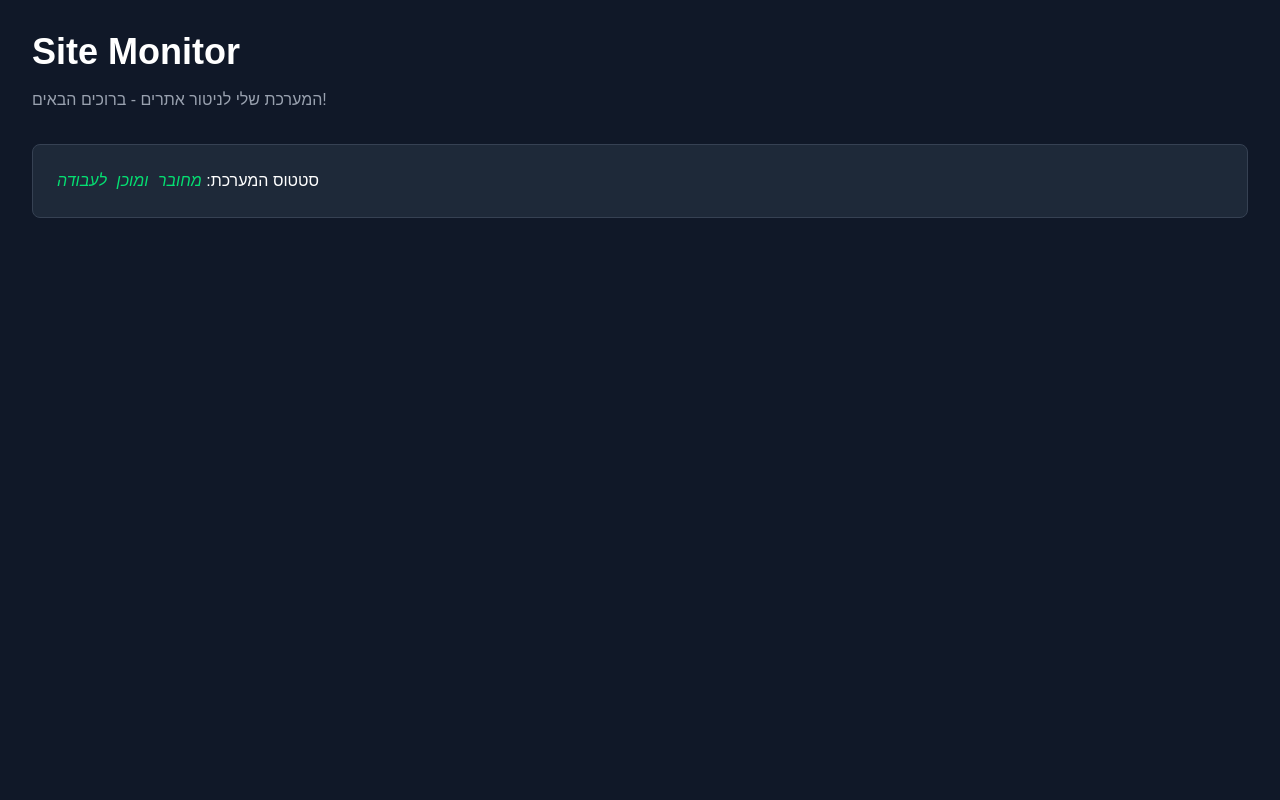
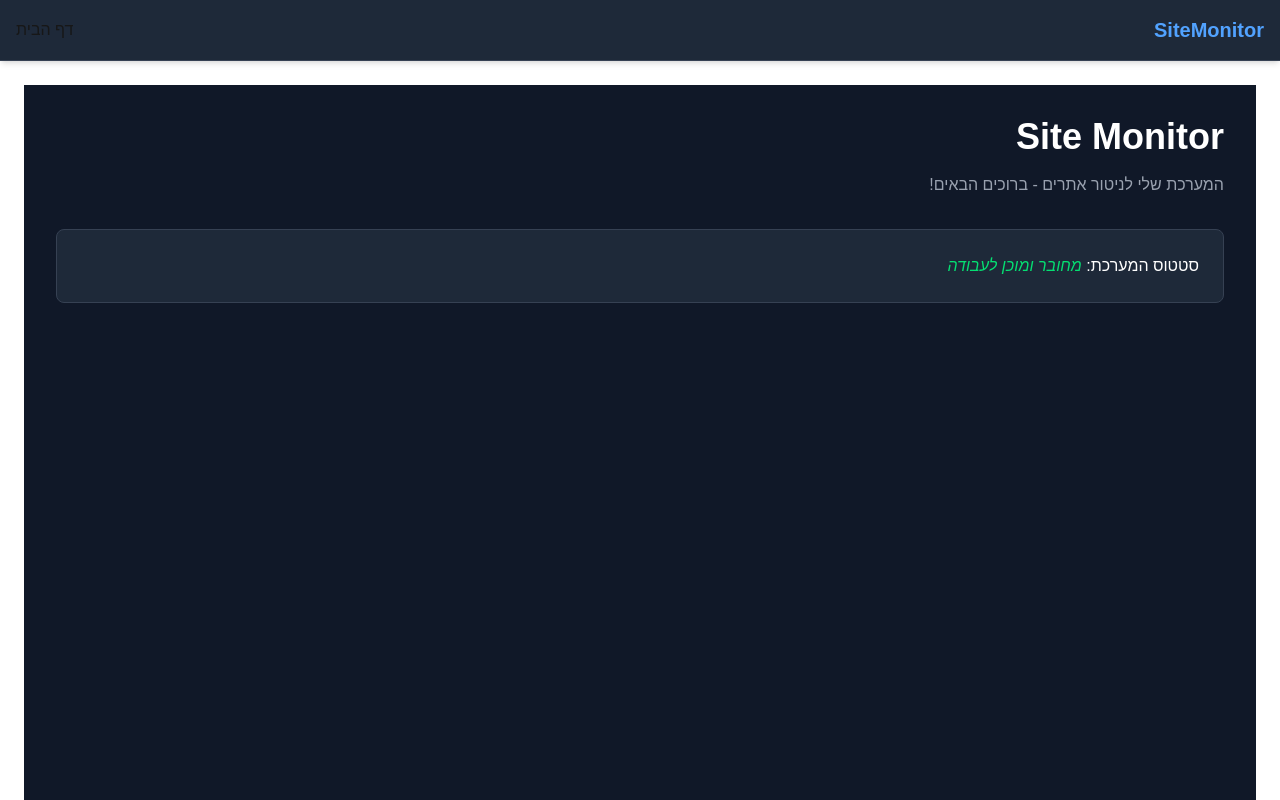
Before and after one commit to osher-perez/site-monitor, a Next.js app: page / in a window 1280 px wide. Shown: the top 800 px of the page. Built offline with nearby package versions, Linux system fonts and the light colour scheme.

Commit message:
Setup main layout with Header, Footer and RTL support

```diff
--- a/src/app/layout.tsx
+++ b/src/app/layout.tsx
@@ -1,33 +1,39 @@
 import type { Metadata } from "next";
-import { Geist, Geist_Mono } from "next/font/google";
+import Link from "next/link";
 import "./globals.css";
 
-const geistSans = Geist({
-  variable: "--font-geist-sans",
-  subsets: ["latin"],
-});
-
-const geistMono = Geist_Mono({
-  variable: "--font-geist-mono",
-  subsets: ["latin"],
-});
-
-export const metadata: Metadata = {
-  title: "Create Next App",
-  description: "Generated by create next app",
-};
 
 export default function RootLayout({
   children,
-}: Readonly<{
+}: {
   children: React.ReactNode;
-}>) {
+}) {
   return (
-    <html
-      lang="en"
-      className={`${geistSans.variable} ${geistMono.variable} h-full antialiased`}
-    >
-      <body className="min-h-full flex flex-col">{children}</body>
+    <html lang="he" dir="rtl">
+      <body className="antialiased bg-gray-900 text-white flex flex-col min-h-screen">
+        <header className="bg-gray-800 border-b border-gray-700 p-4 shadow-md">
+          <div className="container mx-auto flex justify-between items-center">
+            <h1 className="text-xl font-bold text-blue-400">SiteMonitor</h1>
+            <nav>
+              <ul className="flex gap-4">
+                <li>
+                  <Link href="/" className="hover:text-blue-400 transition">
+                    דף הבית
+                  </Link>
+                </li>
+              </ul>
+            </nav>
+          </div>
+        </header>
+
+        <main className="grow container mx-auto p-6">
+          {children}
+        </main>
+
+        <footer className="bg-gray-800 border-t border-gray-700 p-4 text-center text-sm text-gray-400">
+          <p>© {new Date().getFullYear()} Site Monitor - כל הזכויות שמורות</p>
+        </footer>
+      </body>
     </html>
   );
 }
```
